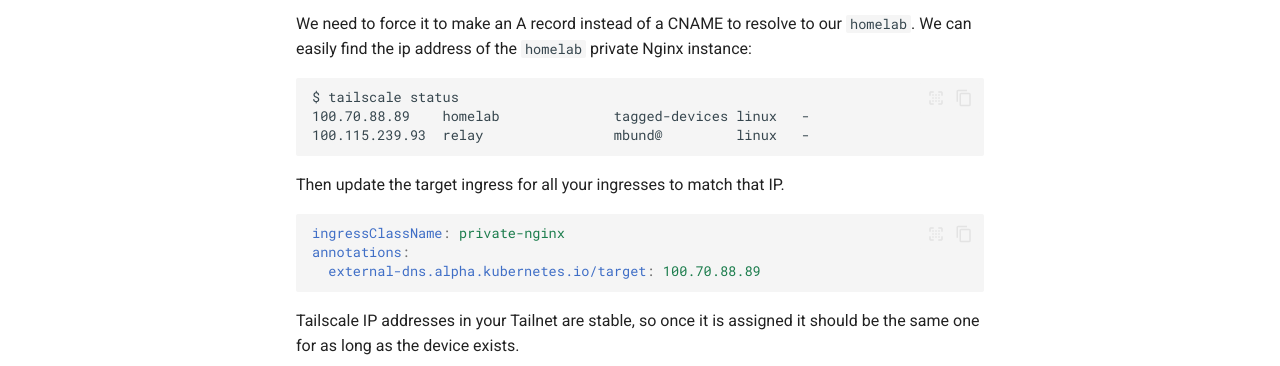
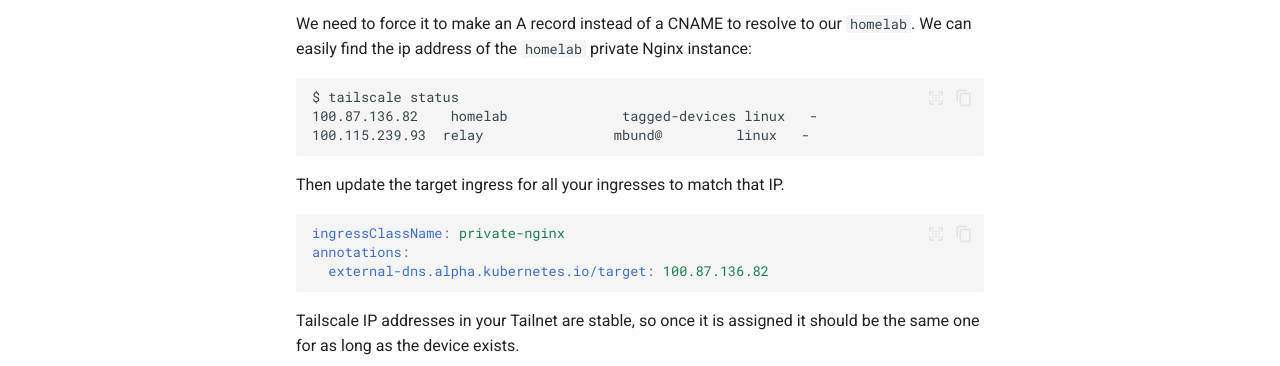
Before and after one commit to mbund/homelab, an MkDocs documentation site: the page built from docs/reference/tailscale.md, in a window 1280 px wide and 1036 px high. Shown: the part 589-955 px from the top of the window. Built offline with MkDocs 1.6.1 and Material for MkDocs 9.7.7, drawn with Linux system fonts in a browser that asks for light colours; comment, search, counter and statistics services are not loaded.

Commit message:
update tailscale internal ip

````diff
--- a/docs/reference/tailscale.md
+++ b/docs/reference/tailscale.md
@@ -18,7 +18,7 @@ We need to force it to make an A record instead of a CNAME to resolve to our `ho
 
 ```
 $ tailscale status
-100.70.88.89    homelab              tagged-devices linux   -
+100.87.136.82    homelab              tagged-devices linux   -
 100.115.239.93  relay                mbund@         linux   -
 ```
 
@@ -27,7 +27,7 @@ Then update the target ingress for all your ingresses to match that IP.
 ```yaml
 ingressClassName: private-nginx
 annotations:
-  external-dns.alpha.kubernetes.io/target: 100.70.88.89
+  external-dns.alpha.kubernetes.io/target: 100.87.136.82
 ```
 
 Tailscale IP addresses in your Tailnet are stable, so once it is assigned it should be the same one for as long as the device exists.
````
Also changed, not shown: 2 other files.
